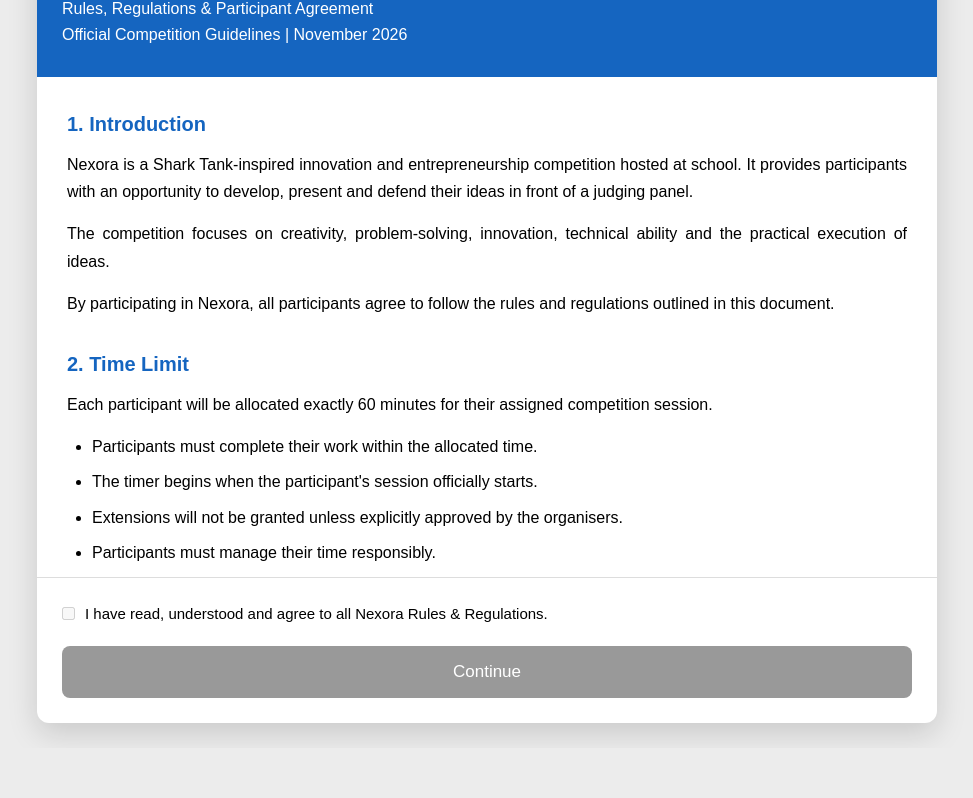
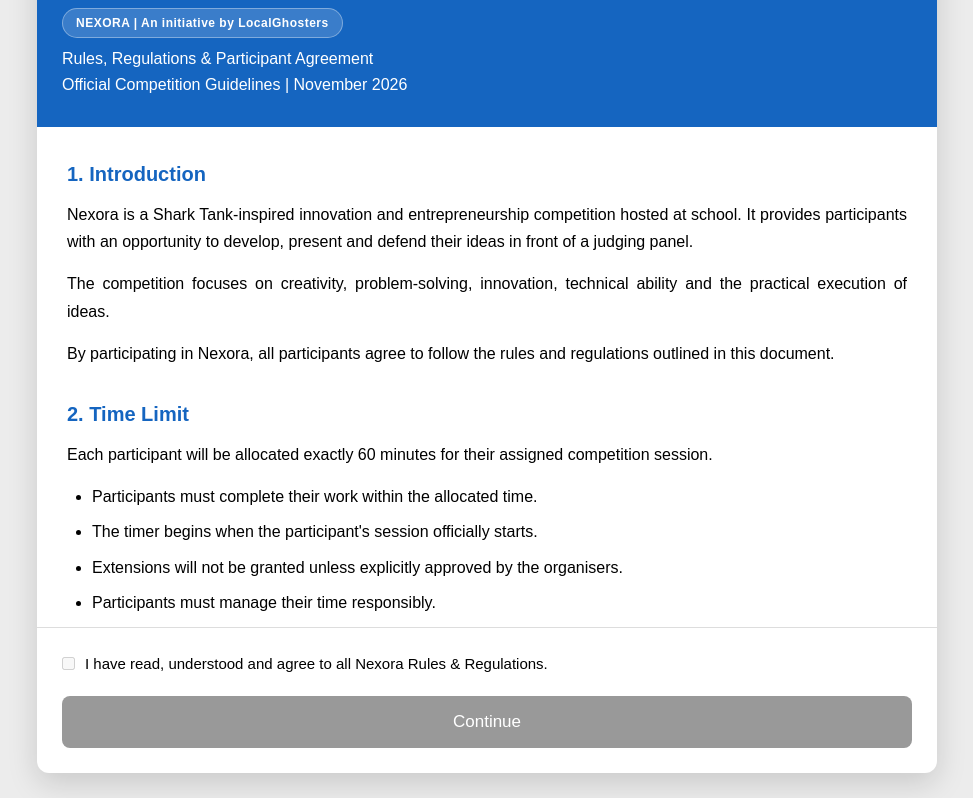
Before and after one commit to entropy-l/Nexora, a plain HTML site: page index.html in a window 1280 px wide. Shown: the part 95-893 px from the top of the page, without its empty margins (153-1126 px from the left). Before the commit the page ends 843 px from the top, so only its background shows below. Drawn offline with Linux system fonts and the light colour scheme.

Commit message:
Update index.html

```diff
--- a/index.html
+++ b/index.html
@@ -159,7 +159,12 @@ button:disabled {
 
 <header>
     <h1>Nexora</h1>
-    <p>Rules, Regulations & Participant Agreement</p>
+
+    <span class="org-badge">
+        NEXORA | An initiative by LocalGhosters
+    </span>
+
+    <p style="margin-top:12px;">Rules, Regulations & Participant Agreement</p>
     <p>Official Competition Guidelines | November 2026</p>
 </header>
 
```
